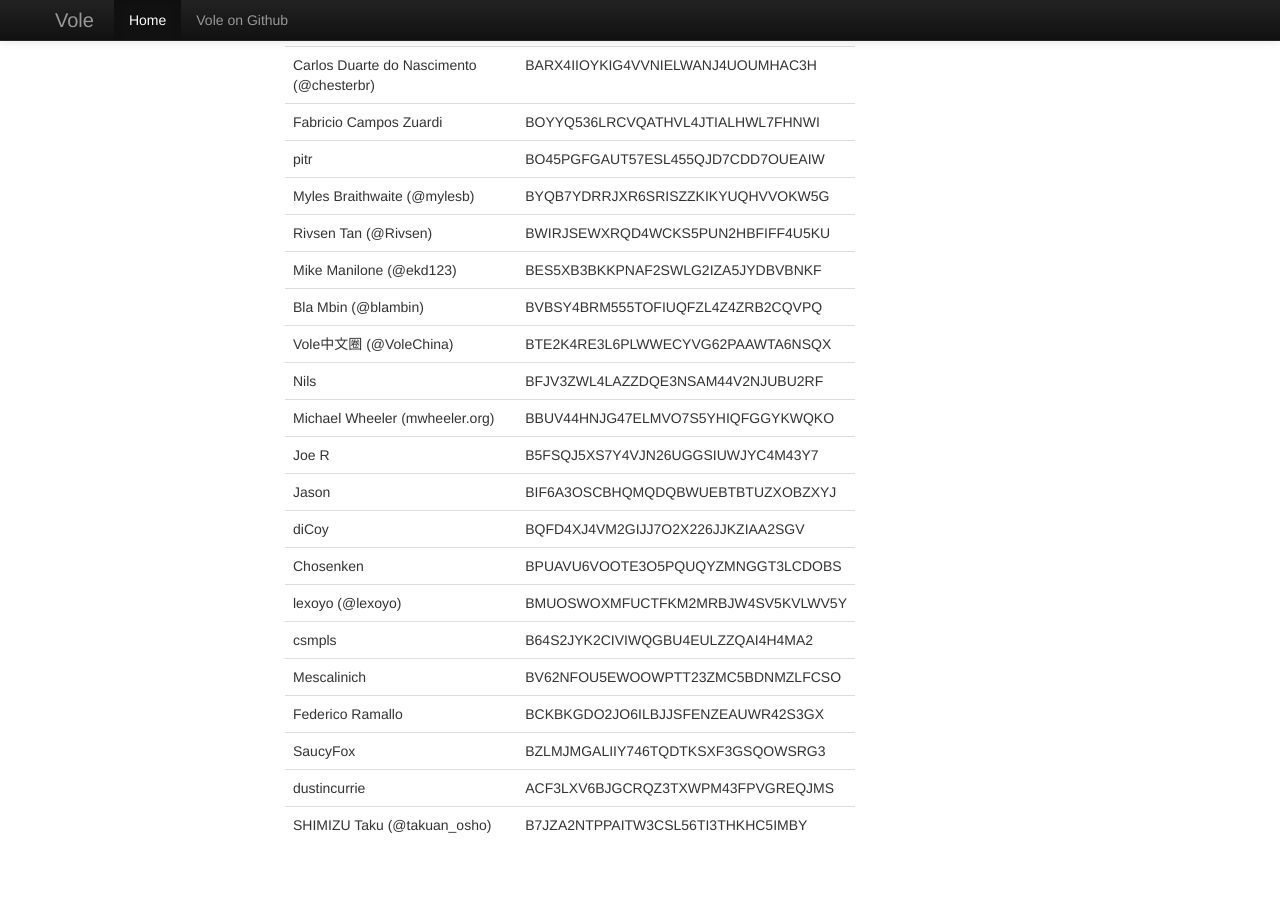
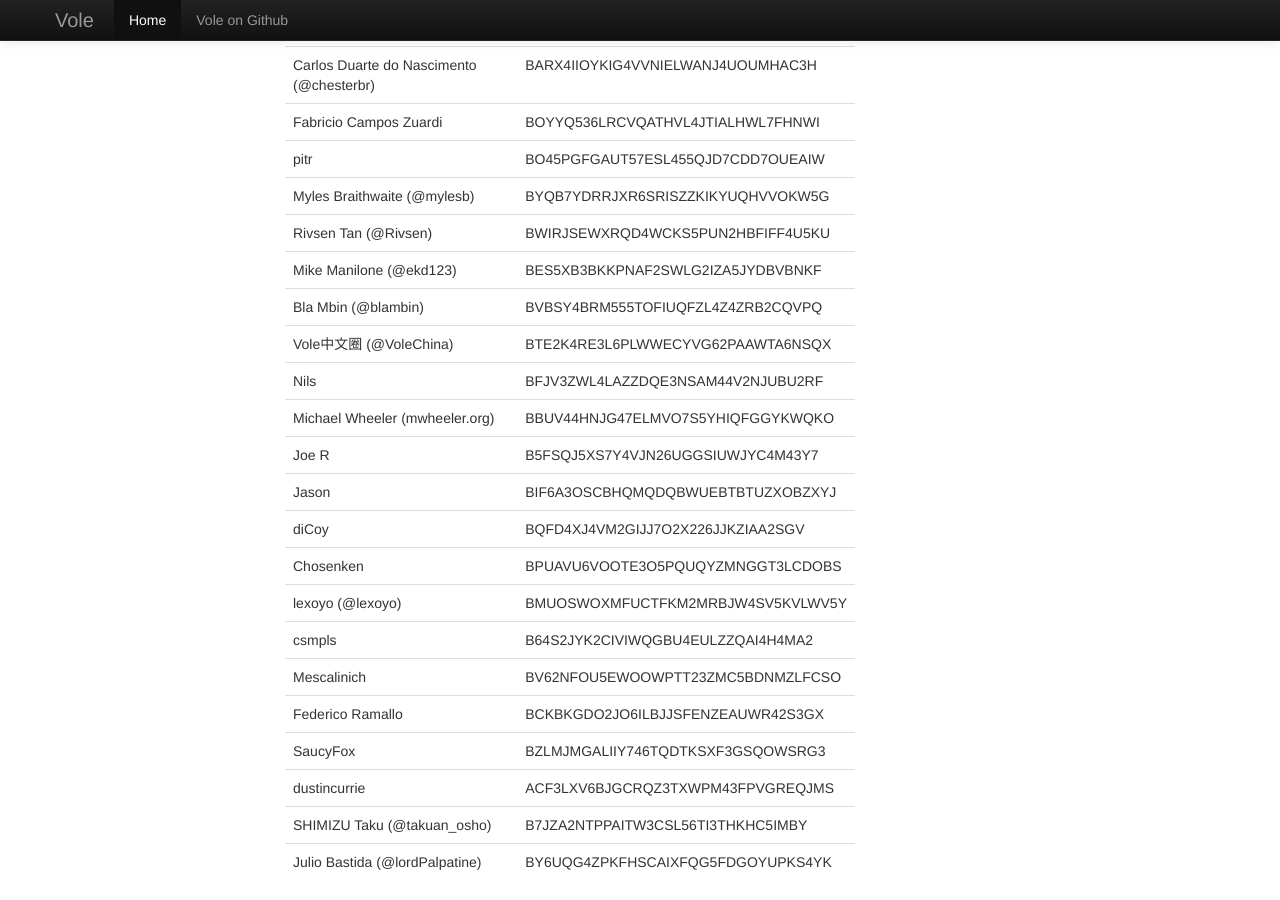
Before and after one commit to vole/vole.github.io, a Jekyll site: the page built from index.html, in a window 1280 px wide and 900 px high, scrolled down 3113 px. Built offline with Jekyll 4.4.1, drawn with Linux system fonts in a browser that asks for light colours; before the commit the page ends 3976 px from its top, so only the background shows below that.

Commit message:
Update index.html

```diff
--- a/index.html
+++ b/index.html
@@ -250,6 +250,10 @@ title: Vole.cc
               <td>SHIMIZU Taku (@takuan_osho)</td>
               <td>B7JZA2NTPPAITW3CSL56TI3THKHC5IMBY</td>
             </tr>
+            <tr>
+              <td>Julio Bastida (@lordPalpatine)</td>
+              <td>BY6UQG4ZPKFHSCAIXFQG5FDGOYUPKS4YK</td>
+            </tr>
           </tbody>
         </table>
       </div>
```
